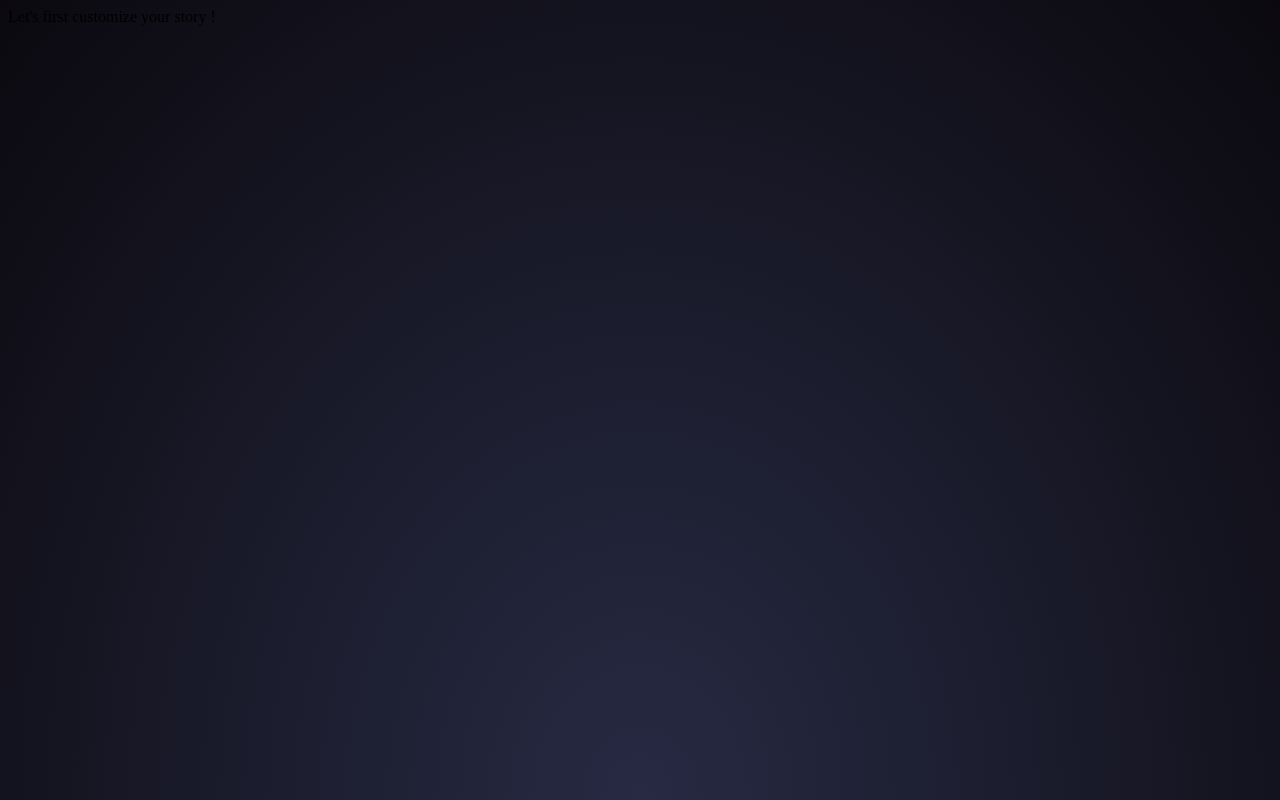
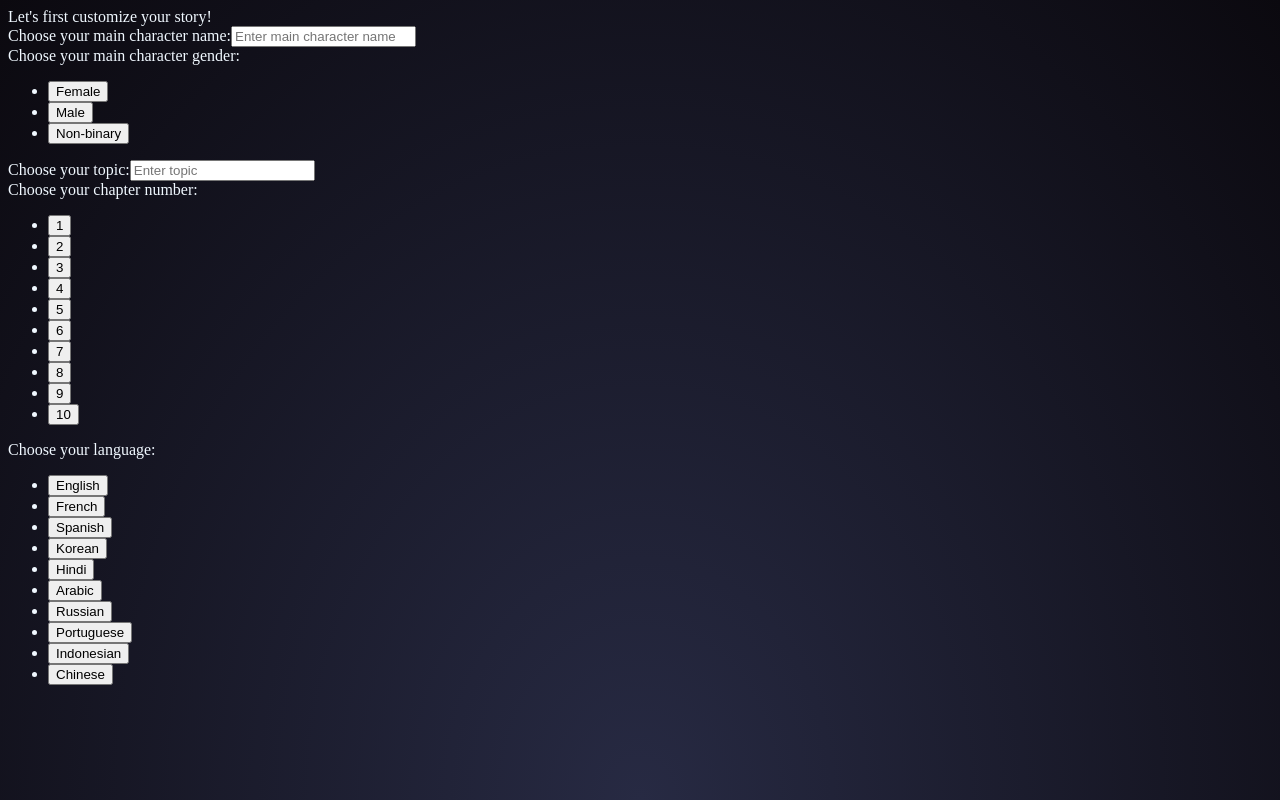
Before and after one commit to sorayapnblm/story-teller-open-ai, a React (Vite) app in the folder client/: page /customize in a window 1280 px wide. Built offline with nearby package versions, Linux system fonts and the light colour scheme.

Commit message:
Add options for the user choices

```diff
--- a/client/src/components/CustomizeStory.jsx
+++ b/client/src/components/CustomizeStory.jsx
@@ -1,13 +1,92 @@
-import React from 'react'
+import React, { useState } from "react";
+import "../styles/CustomizeStory.css";
 
 const CustomizeStory = () => {
+
+  const [mainCharacterName, setMainCharacterName] = useState("");
+  const [topic, setTopic] = useState("");
+
+  const handleMainCharacterName = (e) => {
+    setMainCharacterName(e.target.value);
+  };
+
+    const handleTopic = (e) => {
+      setMainCharacterName(e.target.value);
+    };
+
   return (
-    <div className='customize-story'>
-        <div className='customize-story-intro'>
-            Let's first customize your story !
+    <div className="customize-story">
+      <div className="customize-story-intro">
+        Let's first customize your story!
+      </div>
+      <div className="customize-story-inputs">
+
+        <div className="customize-story-inputs-maincharacter">
+          Choose your main character name:
+          <input
+          type="text"
+          value={mainCharacterName}
+          onChange={handleMainCharacterName}
+          placeholder="Enter main character name"
+        />
         </div>
+
+        <div className="customize-story-inputs-gender">
+        Choose your main character gender:
+          <ul>
+            <li><button>Female</button></li>
+            <li><button>Male</button></li>
+            <li><button>Non-binary</button></li>
+          </ul>
+        </div>
+
+        <div className="customize-story-inputs-topic">
+        Choose your topic:
+        <input
+          type="text"
+          value={topic}
+          onChange={handleTopic}
+          placeholder="Enter topic"
+        />
+        </div>
+
+        <div className="customize-story-inputs-chapter">
+          Choose your chapter number:
+          <ul>
+            <li><button>1</button></li>
+            <li><button>2</button></li>
+            <li><button>3</button></li>
+            <li><button>4</button></li>
+            <li><button>5</button></li>
+            <li><button>6</button></li>
+            <li><button>7</button></li>
+            <li><button>8</button></li>
+            <li><button>9</button></li>
+            <li><button>10</button></li>
+          </ul>
+        </div>
+
+        <div className="customize-story-inputs-language">
+          Choose your language:
+          <ul>
+            <li><button>English</button></li>
+            <li><button>French</button></li>
+            <li><button>Spanish</button></li>
+            <li><button>Korean</button></li>
+            <li><button>Hindi</button></li>
+            <li><button>Arabic</button></li>
+            <li><button>Russian</button></li>
+            <li><button>Portuguese</button></li>
+            <li><button>Indonesian</button></li>
+            <li><button>Chinese</button></li>
+          </ul>
+        </div>
+
+
+
+      </div>
     </div>
-  )
-}
+  );
+};
 
-export default CustomizeStory
+export default CustomizeStory;
--- a/client/src/styles/CustomizeStory.css
+++ b/client/src/styles/CustomizeStory.css
@@ -0,0 +1,3 @@
+.customize-story {
+    color: aliceblue;
+}
```
